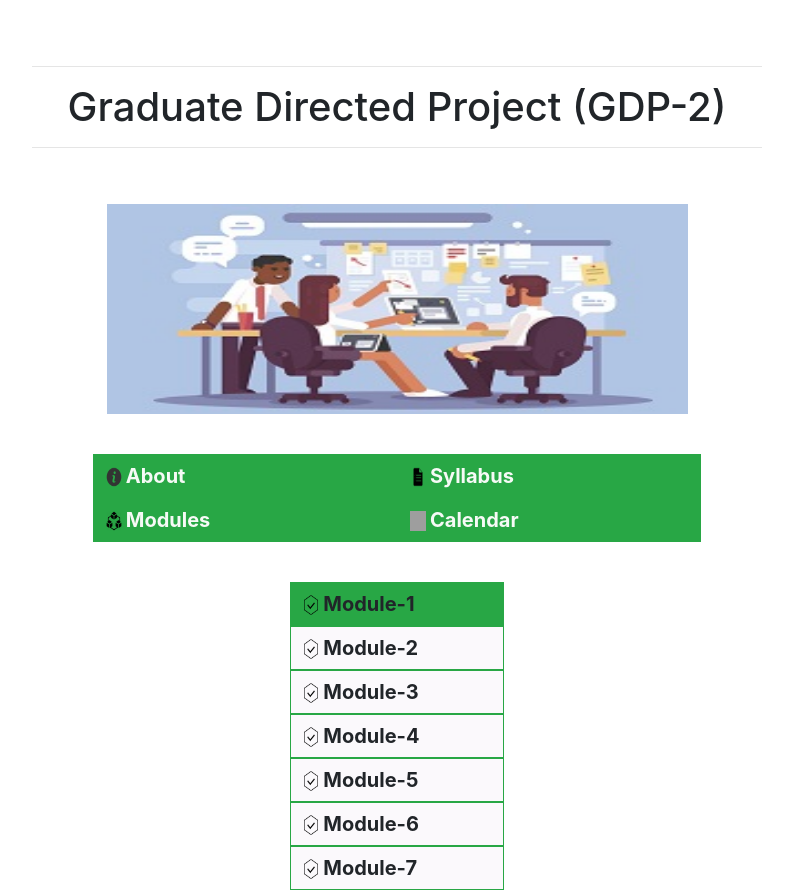
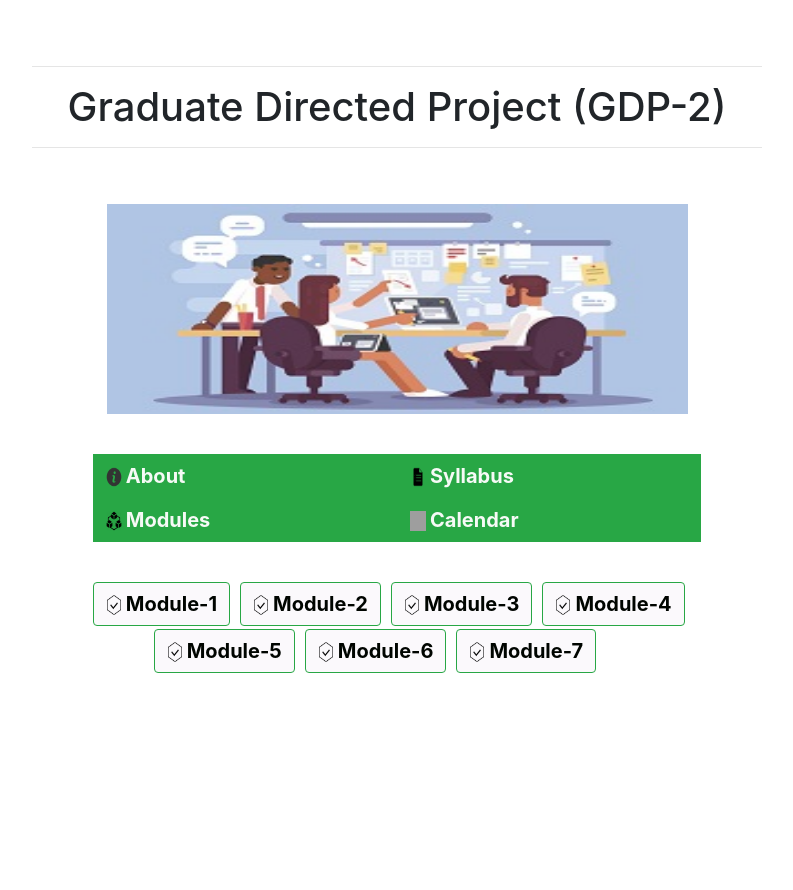
Before and after one commit to RevanthVallamsetty/GDPWorkshop, an Angular app: page / in a window 1280 px wide. Shown: the whole page, without its empty margins (148-941 px from the left). After the commit the page ends 800 px from the top, so only its background shows below. Built offline with nearby package versions, Linux system fonts and the light colour scheme; grey boxes are pictures that could not be loaded.

Commit message:
worked on modules list

```diff
--- a/src/app/modules-list/modules-list.component.html
+++ b/src/app/modules-list/modules-list.component.html
@@ -1,45 +1,30 @@
-<div class="container">
-  <div class="row">
-    <div class="col-md-4"></div>
-    <div class="col-md-4">
-        <a class="btn btn-success btn-block isEnabled" ><img src="../../assets/moduletick.png" style="height:20px;width:20px;padding-right: 4px"><b>Module-1</b></a>
-    </div>
-  </div>
-  <div class="row">
-      <div class="col-md-4"></div>
-      <div class="col-md-4">
-          <a class="btn btn-success btn-block isDisabled" ><img src="../../assets/moduletick.png" style="height:20px;width:20px;padding-right: 4px"><b>Module-2</b></a>
-      </div>
-    </div>
-    <div class="row">
-        <div class="col-md-4"></div>
-        <div class="col-md-4">
-            <a class="btn btn-success btn-block isDisabled" ><img src="../../assets/moduletick.png" style="height:20px;width:20px;padding-right: 4px"><b>Module-3</b></a>
+<div class="container" ng-app="app-modules-list">
+  <div class="row text-center">
+    <div class="col-md-1"></div>
+        <div class="padding">
+        <button class="btn btn-success isDisabled"  name="modules" id="mod1" (click)=detail(1) ><img src="../../assets/moduletick.png" style="height:20px;width:20px;padding-right: 4px"><b>Module-1</b></button>
         </div>
-    </div>
-    <div class="row">
-          <div class="col-md-4"></div>
-          <div class="col-md-4">
-              <a class="btn btn-success btn-block isDisabled"><img src="../../assets/moduletick.png" style="height:20px;width:20px;padding-right: 4px"><b>Module-4</b></a>
-    </div>
-    </div>
-    <div class="row">
-            <div class="col-md-4"></div>
-            <div class="col-md-4">
-                <a class="btn btn-success btn-block isDisabled" ><img src="../../assets/moduletick.png" style="height:20px;width:20px;padding-right: 4px"><b>Module-5</b></a>
-    </div>
+
+        <div class="padding">
+          <button class="btn btn-success isDisabled" name="modules" id="mod2" (click)=detail(2)><img src="../../assets/moduletick.png" style="height:20px;width:20px;padding-right: 4px"><b>Module-2</b></button>
+        </div>
+
+        <div class="padding">
+            <button class="btn btn-success isDisabled" name="modules" id="mod3"(click)=detail(3) ><img src="../../assets/moduletick.png" style="height:20px;width:20px;padding-right: 4px"><b>Module-3</b></button>
+       </div>
+
+       <div class="padding">
+              <button class="btn btn-success isDisabled" name="modules"id="mod4" (click)=detail(4)><img src="../../assets/moduletick.png" style="height:20px;width:20px;padding-right: 4px"><b>Module-4</b></button>
+        </div>
+        <div class="col-md-2"></div>
+        <div class="padding">
+                <button class="btn btn-success isDisabled" name="modules" id="mod5" (click)=detail(5)><img src="../../assets/moduletick.png" style="height:20px;width:20px;padding-right: 4px"><b>Module-5</b></button>
+        </div>
+                <div class="padding">
+                  <button class="btn btn-success isDisabled" name="modules" id="mod6" (click)=detail(6) ><img src="../../assets/moduletick.png" style="height:20px;width:20px;padding-right: 4px"><b>Module-6</b></button>
+               </div>
+        <div class="padding">
+           <button class="btn btn-success isDisabled" name="modules" id="mod7" (click)=detail(7)><img src="../../assets/moduletick.png" style="height:20px;width:20px;padding-right: 4px"><b>Module-7</b></button>
+       </div>
           </div>
-          <div class="row">
-              <div class="col-md-4"></div>
-              <div class="col-md-4">
-                  <a class="btn btn-success btn-block isDisabled" ><img src="../../assets/moduletick.png" style="height:20px;width:20px;padding-right: 4px"><b>Module-6</b></a>
-              </div>
-            </div>
-            <div class="row">
-                <div class="col-md-4"></div>
-                <div class="col-md-4">
-                    <a class="btn btn-success btn-block isDisabled"><img src="../../assets/moduletick.png" style="height:20px;width:20px;padding-right: 4px"><b>Module-7</b></a>
-                </div>
-            </div>
-
-</div>
+       </div>
--- a/src/app/modules-list/modules-list.component.scss
+++ b/src/app/modules-list/modules-list.component.scss
@@ -1,6 +1,10 @@
 .isEnabled{
-border-radius: 0;color:rgb(246, 250, 246);font-size: 20px;text-align: left;
+color:rgb(246, 250, 246) !important;font-size: 20px;text-align: left;background-color: green !important;
 }
 .isDisabled{
-    border-radius: 0;color:rgb(0, 5, 0);font-size: 20px;text-align: left;background-color: rgb(251, 249, 252) !important;
+    color:rgb(0, 5, 0);font-size: 20px;text-align: left;background-color: rgb(251, 249, 252) !important;
 }
+.padding{
+    padding-right: 10px;
+    padding-bottom: 3px;
+}
--- a/src/app/modules-list/modules-list.component.ts
+++ b/src/app/modules-list/modules-list.component.ts
@@ -12,4 +12,48 @@ export class ModulesListComponent implements OnInit {
   ngOnInit() {
   }
 
+
+ detail(modulenum:number){
+
+    console.log(modulenum)
+   var btns = document.getElementsByName("modules")
+   console.log(btns)
+   btns.forEach(function(btn){
+     if(btn.classList.contains("isEnabled")){
+      btn.classList.remove("isEnabled");
+      btn.classList.add("isDisabled");
+     }
+   })
+    switch(modulenum){
+      case 1:
+       document.getElementById("mod1").classList.remove("isDisabled");
+       document.getElementById("mod1").classList.add("isEnabled");
+       break
+      case 2:
+       document.getElementById("mod2").classList.remove("isDisabled");
+       document.getElementById("mod2").classList.add("isEnabled");
+       break
+      case 3:
+       document.getElementById("mod3").classList.remove("isDisabled");
+       document.getElementById("mod3").classList.add("isEnabled");
+       break
+      case 4:
+      document.getElementById("mod4").classList.remove("isDisabled");
+      document.getElementById("mod4").classList.add("isEnabled");
+      break
+      case 5:
+       document.getElementById("mod5").classList.remove("isDisabled");
+       document.getElementById("mod5").classList.add("isEnabled");
+       break
+       case 6:
+       document.getElementById("mod6").classList.remove("isDisabled");
+       document.getElementById("mod6").classList.add("isEnabled");
+       break
+       case 7:
+       document.getElementById("mod7").classList.remove("isDisabled");
+       document.getElementById("mod7").classList.add("isEnabled");
+       break
+    }
+  }
+
 }
```
